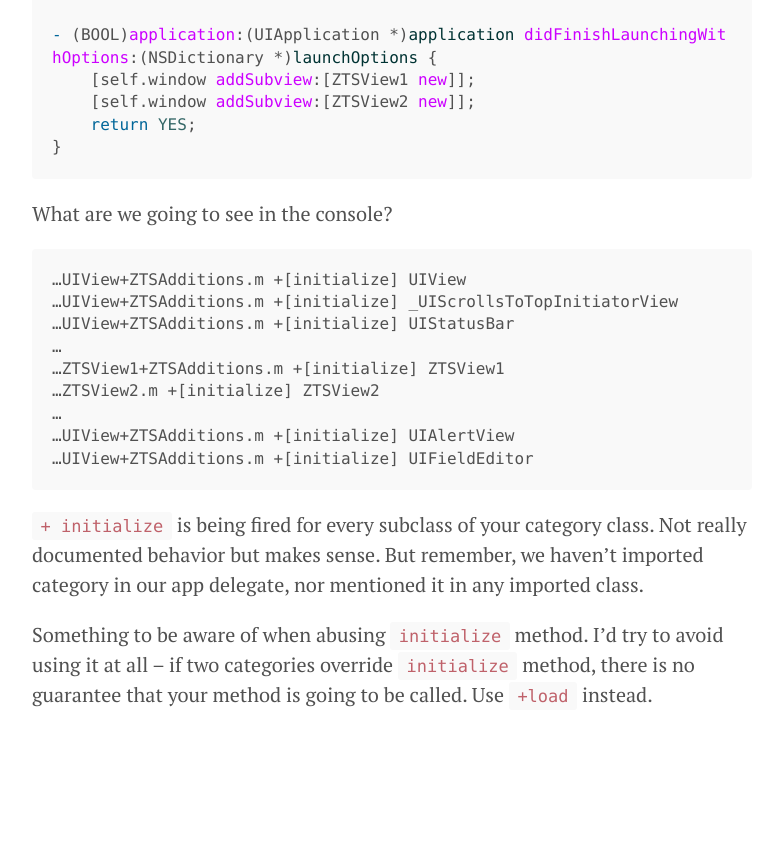
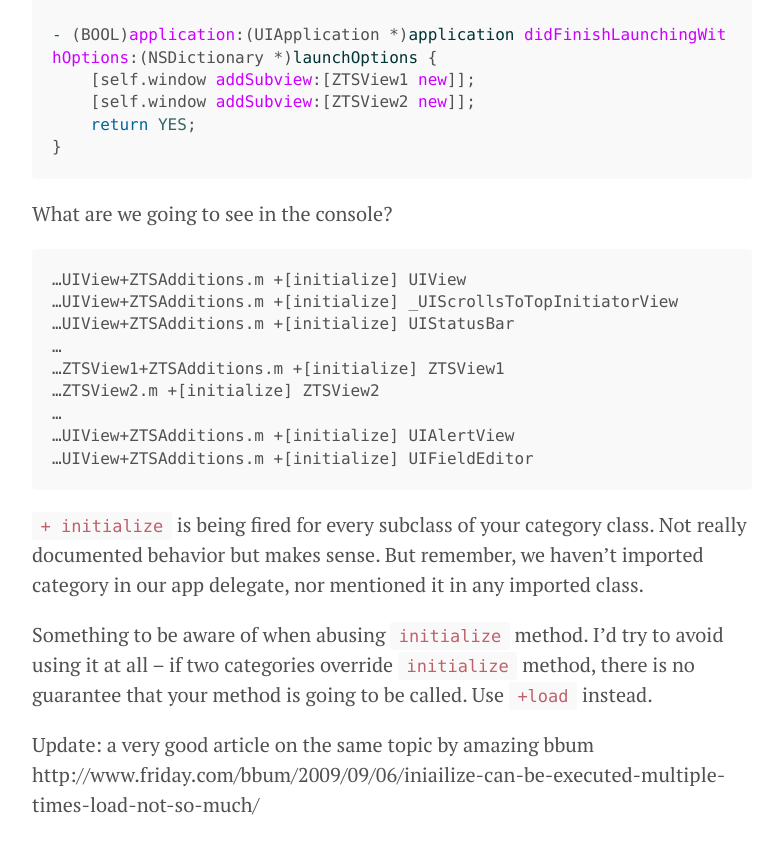
Before and after one commit to zats/zats.github.io, a Jekyll site: the page built from _posts/2014-03-22-initialize-in-categories.markdown, in a window 1280 px wide and 900 px high, scrolled down 1218 px. Shown: the top 854 px of the window, without its empty margins (248-1026 px from the left). Built offline with Jekyll 4.4.1, drawn with Linux system fonts in a browser that asks for light colours; Markdown is read by kramdown in place of the engine named in the settings; before the commit the page ends 2008 px from its top, so only the background shows below that.

Commit message:
added link to bbum's article

```diff
--- a/_posts/2014-03-22-initialize-in-categories.markdown
+++ b/_posts/2014-03-22-initialize-in-categories.markdown
@@ -54,3 +54,5 @@ What are we going to see in the console?
 `+ initialize` is being fired for every subclass of your category class. Not really documented behavior but makes sense. But remember, we haven't imported category in our app delegate, nor mentioned it in any imported class.
 
 Something to be aware of when abusing `initialize` method. I'd try to avoid using it at all – if two categories override `initialize` method, there is no guarantee that your method is going to be called. Use `+load` instead.
+
+Update: a very good article on the same topic by amazing bbum http://www.friday.com/bbum/2009/09/06/iniailize-can-be-executed-multiple-times-load-not-so-much/
```
